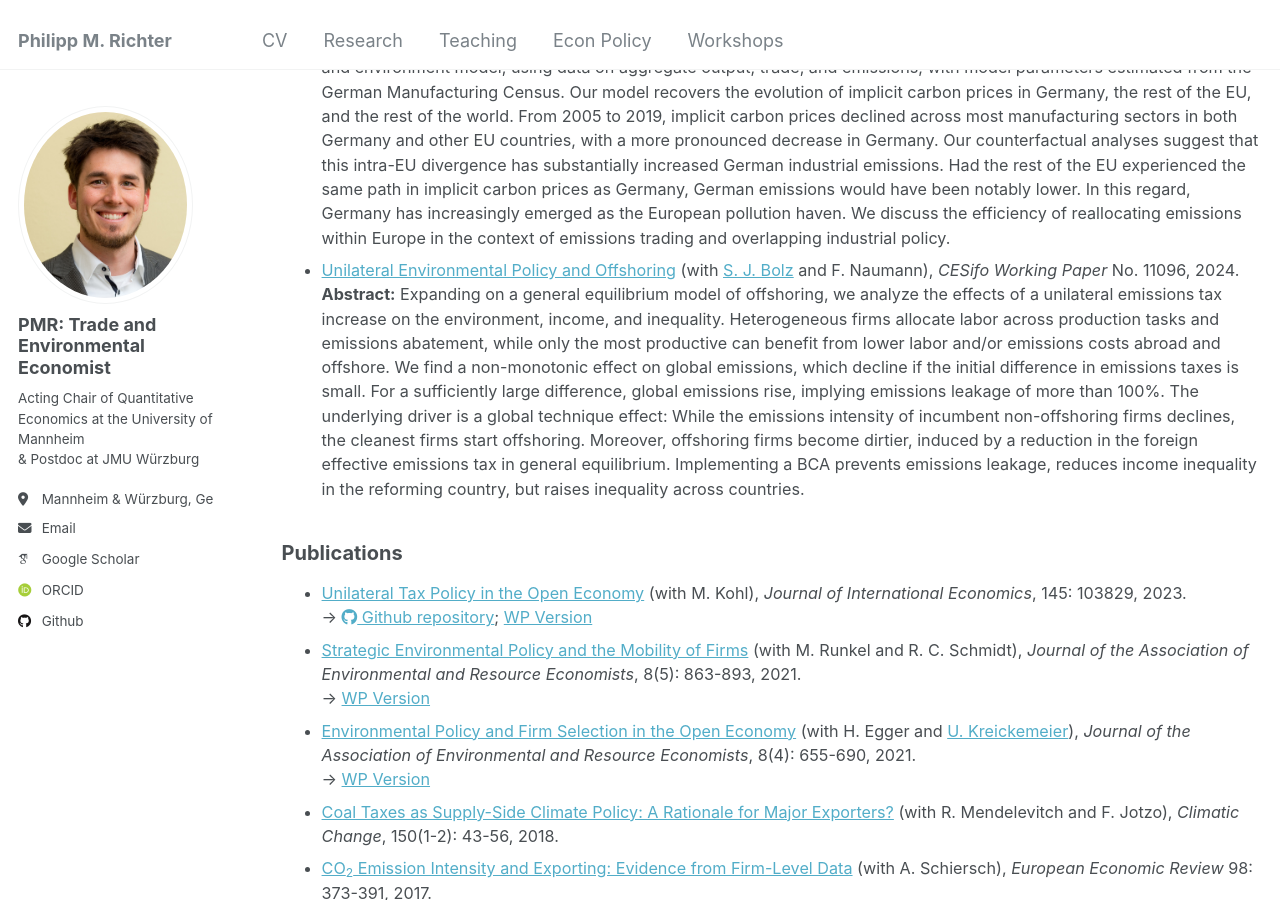
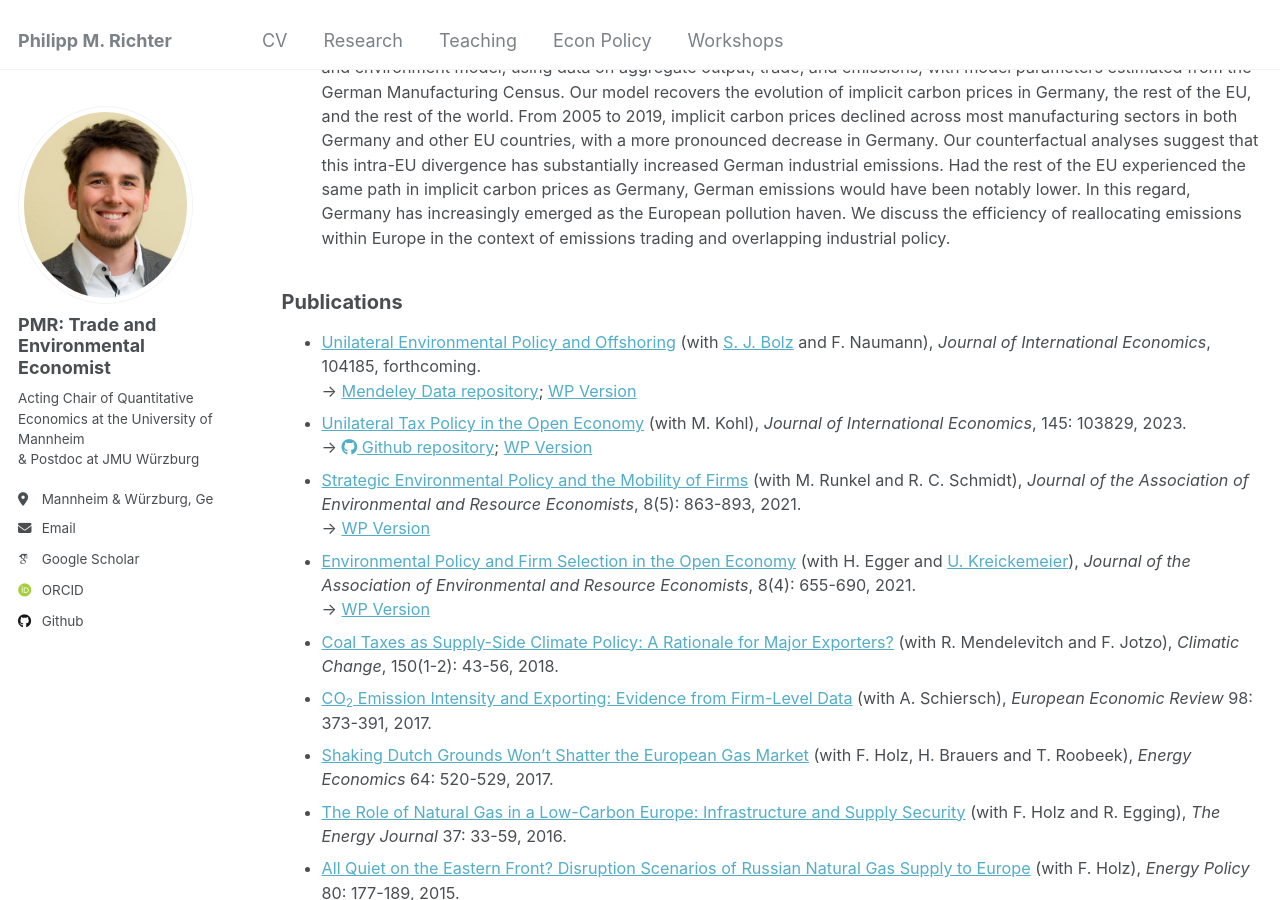
Before and after one commit to PhMRichter/PhMRichter.github.io, a Jekyll site: the page built from _pages/research.html, in a window 1280 px wide and 900 px high, scrolled down 945 px. Built offline with Jekyll 4.4.1, drawn with Linux system fonts in a browser that asks for light colours; some web fonts are replaced.

Commit message:
Update research.html

```diff
--- a/_pages/research.html
+++ b/_pages/research.html
@@ -37,18 +37,20 @@ author_profile: true
      German industrial emissions. Had the rest of the EU experienced the same path in implicit carbon prices as Germany, German emissions would have been notably lower. In this regard, Germany has increasingly emerged as the European pollution haven. We discuss the
      efficiency of reallocating emissions within Europe in the context of emissions trading and overlapping industrial policy.
   </li>
-    <li>
-    <a href="https://www.cesifo.org/en/publications/2024/working-paper/unilateral-environmental-policy-and-offshoring" target="_blank">
-     Unilateral Environmental Policy and Offshoring</a> (with <a href="https://sjbolz.github.io/" target="_blank">S. J. Bolz</a>  and F. Naumann), <i>CESifo Working Paper</i> No. 11096, 2024.  <br> <b>Abstract:</b> Expanding on a general equilibrium model of offshoring, we analyze the effects of a unilateral emissions tax increase on the environment, income, and inequality.
-     Heterogeneous firms allocate labor across production tasks and emissions abatement, while only the most productive can benefit from lower labor and/or emissions costs abroad and offshore. We find a non-monotonic effect on global emissions, which decline if the initial difference in emissions taxes is small.
-     For a sufficiently large difference, global emissions rise, implying emissions leakage of more than 100%. The underlying driver is a global technique effect: While the emissions intensity of incumbent non-offshoring firms declines, the cleanest firms start offshoring.
-     Moreover, offshoring firms become dirtier, induced by a reduction in the foreign effective emissions tax in general equilibrium. Implementing a BCA prevents emissions leakage, reduces income inequality in the reforming country, but raises inequality across countries.
-  </li>
 </ul>
+
 
 <h2 style="font-size: 20px;">Publications</h2>
 
 <ul style="font-size: 0.9em;">
+
+      <li>
+    <a href="https://doi.org/10.1016/j.jinteco.2025.104185" target="_blank">
+     Unilateral Environmental Policy and Offshoring</a> (with <a href="https://sjbolz.github.io/" target="_blank">S. J. Bolz</a>  and F. Naumann), <i>Journal of International Economics</i>,  104185, forthcoming.  <br> →
+     <a href="https://data.mendeley.com/datasets/skv7fr74x8/1"> Mendeley Data repository</a>;
+     <a href="https://www.cesifo.org/en/publications/2024/working-paper/unilateral-environmental-policy-and-offshoring" target="_blank"> WP Version</a>
+  </li>
+
   <li>
     <a href="https://doi.org/10.1016/j.jinteco.2023.103829" target="_blank">
       Unilateral Tax Policy in the Open Economy</a>
```
